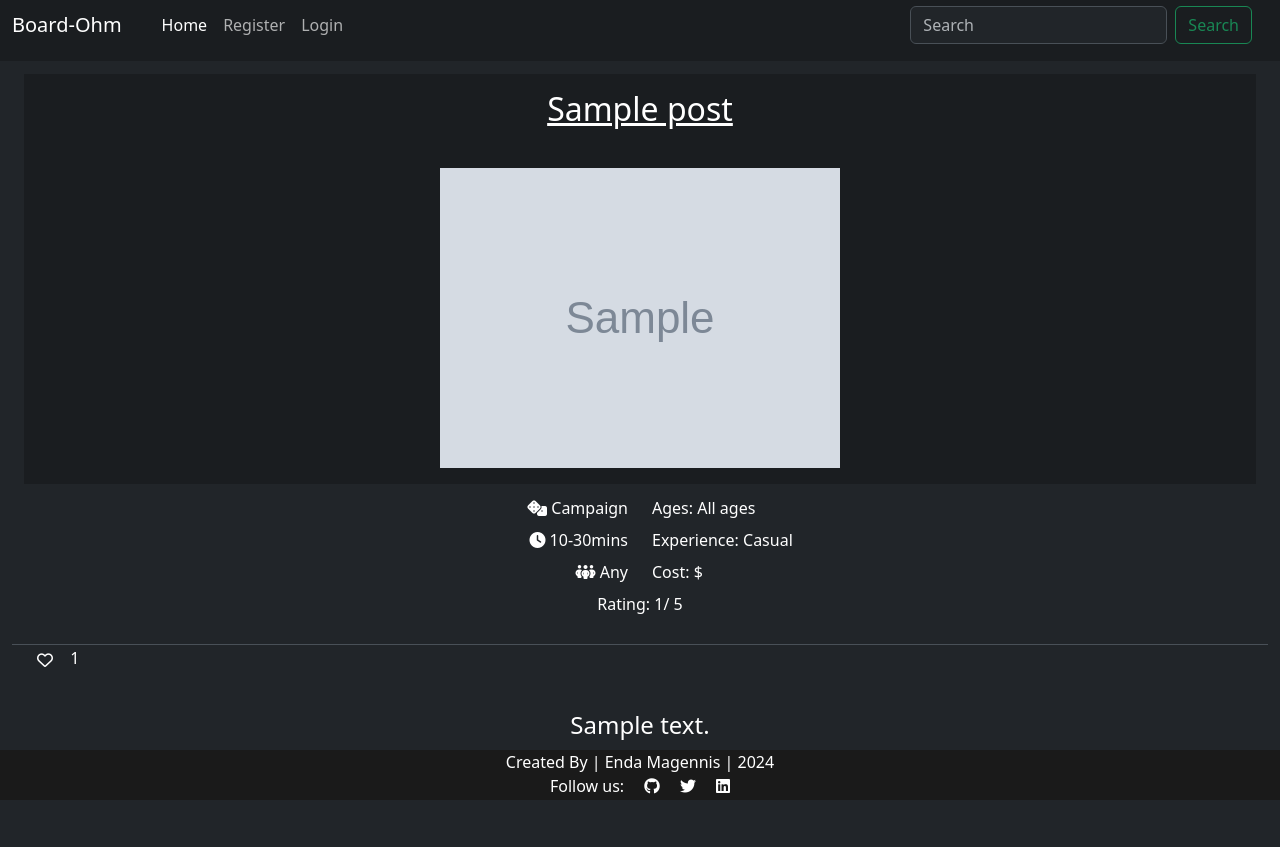
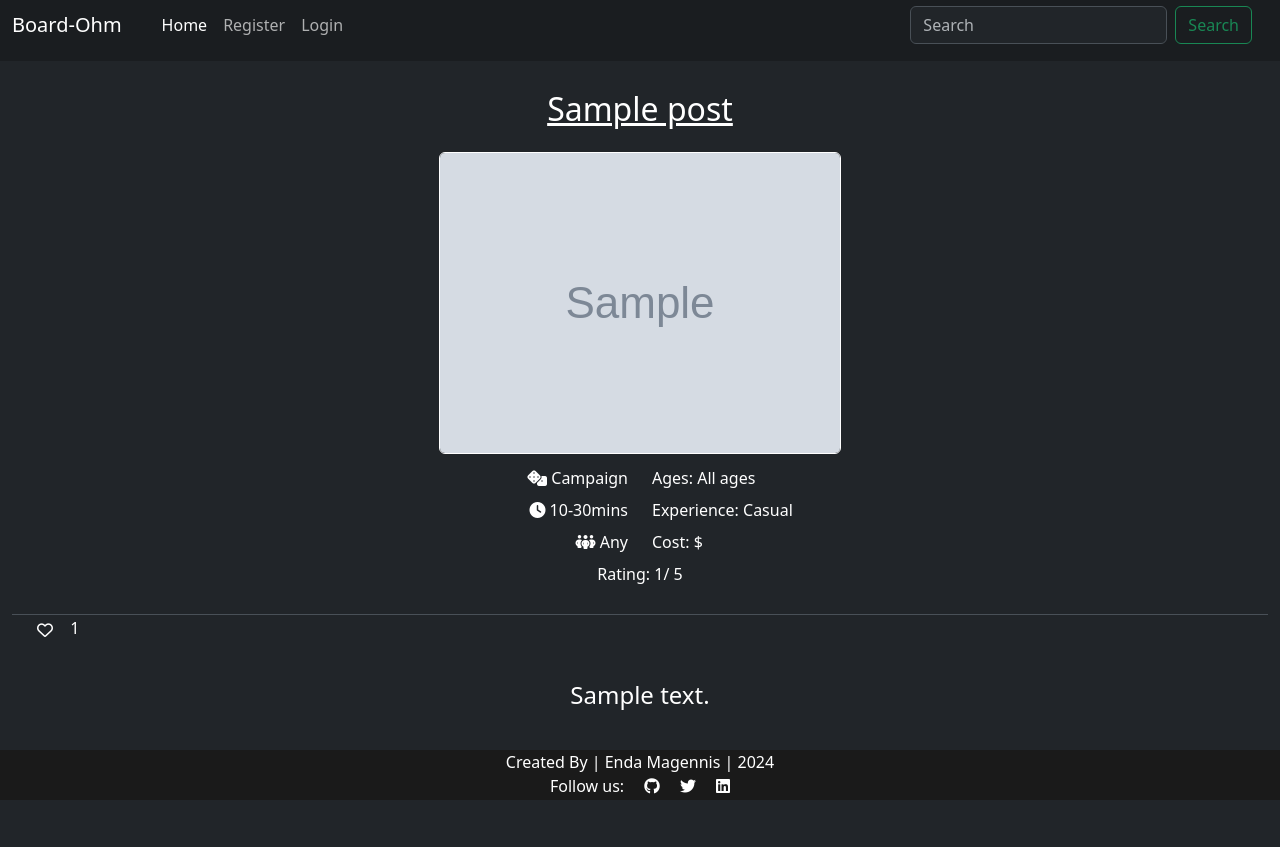
Before and after one commit to EndaMagennis/baoard-ohm, a Django app: a page that uses feed/templates/feed/post_read.html in a window 1280 px wide. After the commit the page ends 800 px from the top, so only its background shows below. Run offline with Django 4.2, Linux system fonts and the light colour scheme; tables that the repository leaves empty hold one stand-in row (values such as "Sample post"); grey boxes marked "Sample" are stand-in pictures; some libraries are stand-ins or nearby versions.

Commit message:
Adjust styling for images and text

```diff
--- a/feed/templates/feed/index.html
+++ b/feed/templates/feed/index.html
@@ -19,7 +19,7 @@
           <a href="{% url 'post_detail' post.slug %}" {% if post.image %}
             ><img
               src="{{ post.image.url }}"
-              class="card-image img-fluid"
+              class="card-image img-fluid border border-white"
               alt="{{post.title}}"
               style="height: 300px"
             />
--- a/feed/templates/feed/post_read.html
+++ b/feed/templates/feed/post_read.html
@@ -1,6 +1,6 @@
 {% extends 'base.html' %} {% block content %} {% load static %}
 
-<div class="p-4 mb-5 text-center">
+<div class="p-4 mb-5 text-center justify-content-center">
   {% if user.is_authenticated and user == post.author or user.is_superuser %}
   <div class="row">
     <div class="col-12 text-end">
@@ -17,12 +17,18 @@
     </div>
   </div>
   {% endif %}
-  <div class="text-center image-container bg-dark-subtle">
+  <div class="text-center image-container align-items-center">
     <h2 class="text-center p-3"><u>{{ post.title }}</u></h2>
     {% if post.image %}
     <img
       src="{{ post.image.url }}"
-      class="img-fluid rounded p-3"
+      class="img-fluid rounded border border-white"
+      alt="{{post.title}}"
+    />
+    {% else %}
+    <img
+      src="{% static 'images/default.jpg' %}"
+      class="img-fluid rounded border border-white"
       alt="{{post.title}}"
     />
     {% endif %}
@@ -56,7 +62,7 @@
     </p>
   </div>
   <div
-    class="text-block text-center p-2 m-2 fs-4"
+    class="text-block text-center p-2 m-2 fs-4 justify-content-center"
     style="align-content: center"
   >
     <p>{{ post.content|safe|linebreaks }}</p>
```
Also changed, not shown: README.md, feed/migrations/0011_alter_like_unique_together_like_likes_and_more.py (added), feed/migrations/0012_like_user_alter_like_unique_together_and_more.py (added).
